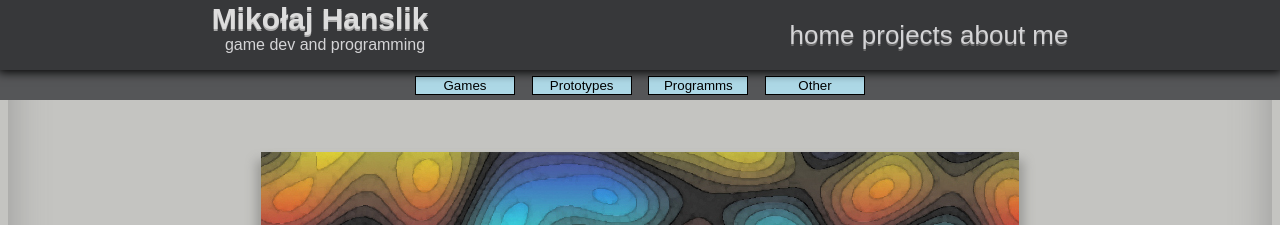
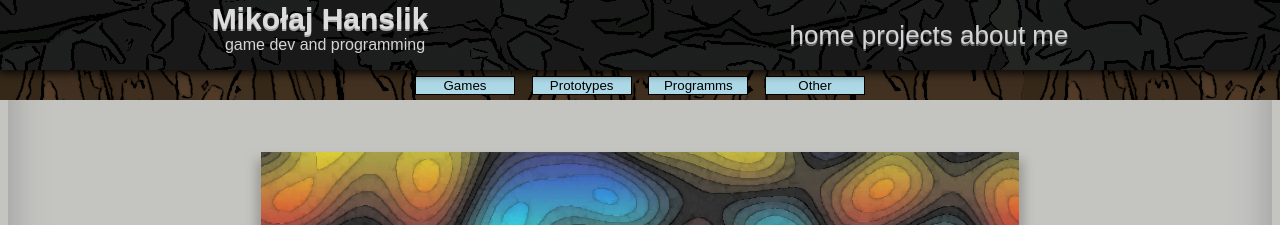
Before and after one commit to Atezai/Atezai.github.io, a plain HTML site: page index.html in a window 1280 px wide. Shown: the top 225 px of the page. Drawn offline with Linux system fonts and the light colour scheme; a script that the page names is missing.

Commit message:
vatvat
sa

```diff
--- a/style.css
+++ b/style.css
@@ -56,6 +56,7 @@ topbarright {
 }
 topbar{
   background-color: rgb(55, 56, 58);
+  background: url("images/topbar.jpg");
   width: 100%;
   height: 70px;
   position: absolute;
@@ -151,6 +152,7 @@ OBwindow:hover{
 
 filtrTab{
   background-color: rgb(85, 86, 88);
+  background: url("images/filtrbar.jpg");
   margin-top: 70px;
   width: 100%;
   height: 30px;
```
Also changed, not shown: images/filtrbar.jpg (added), images/topbar.jpg (added), 1 other file.
